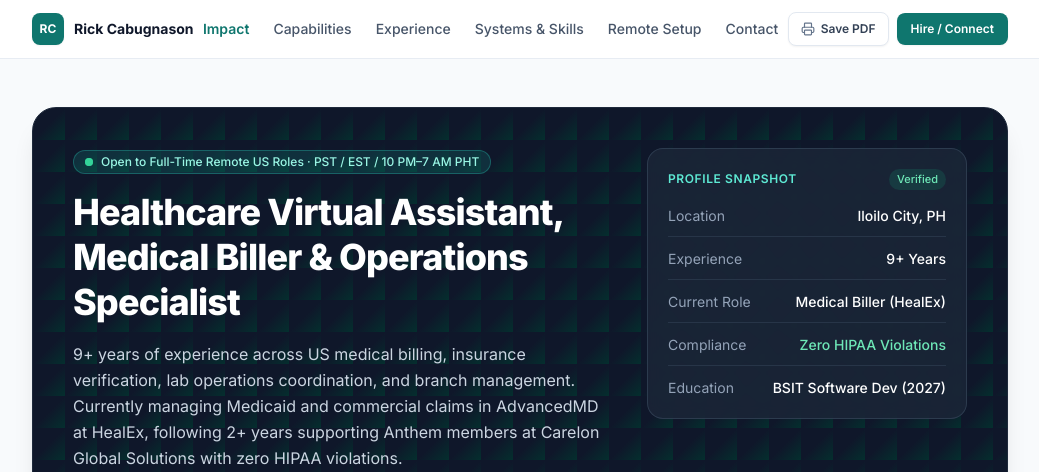
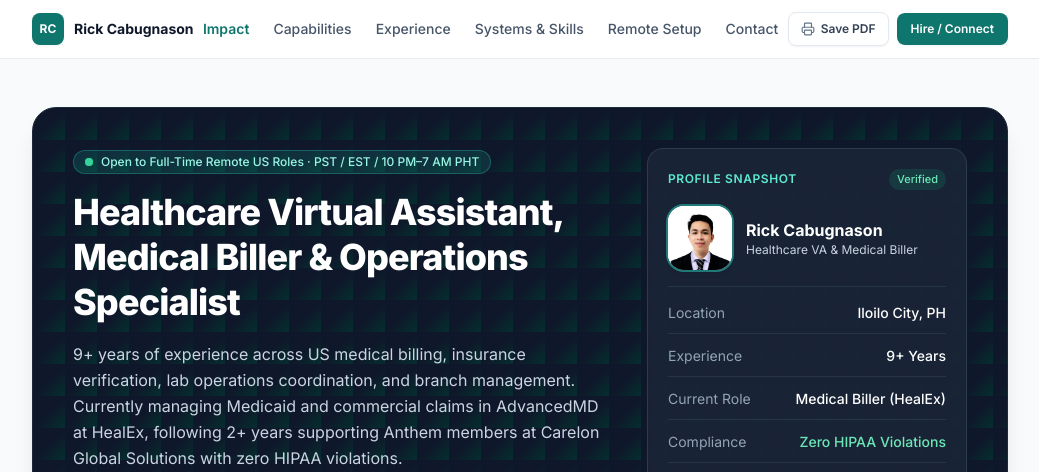
Before and after one commit to TEstHUbAoop/WorkPortfollio, a plain HTML site: page index.html in a window 1280 px wide. Shown: the top 472 px of the page, without its empty margins (120-1159 px from the left). Drawn offline with nearby package versions, Linux system fonts and the light colour scheme.

Commit message:
Add profile photo to hero snapshot card

```diff
--- a/index.html
+++ b/index.html
@@ -101,6 +101,17 @@
           <div class="flex items-center justify-between">
             <p class="text-xs font-semibold uppercase tracking-wider text-teal-300">Profile Snapshot</p>
             <span class="rounded-full bg-emerald-500/15 px-2 py-0.5 text-[11px] font-medium text-emerald-300">Verified</span>
+          </div>
+          <div class="mt-4 flex items-center gap-3.5 border-b border-slate-700/60 pb-4">
+            <img
+              src="./assets/profile.jpg"
+              alt="Rick Cabugnason"
+              class="h-16 w-16 shrink-0 rounded-2xl bg-white object-cover object-top ring-2 ring-teal-400/50 shadow-md"
+            />
+            <div class="min-w-0">
+              <p class="truncate text-base font-bold text-white">Rick Cabugnason</p>
+              <p class="text-xs text-slate-300">Healthcare VA &amp; Medical Biller</p>
+            </div>
           </div>
           <dl class="mt-4 space-y-3 text-sm">
             <div class="flex items-start justify-between gap-2 border-b border-slate-700/60 pb-2.5">
```
Also changed, not shown: assets/profile.jpg (added).
